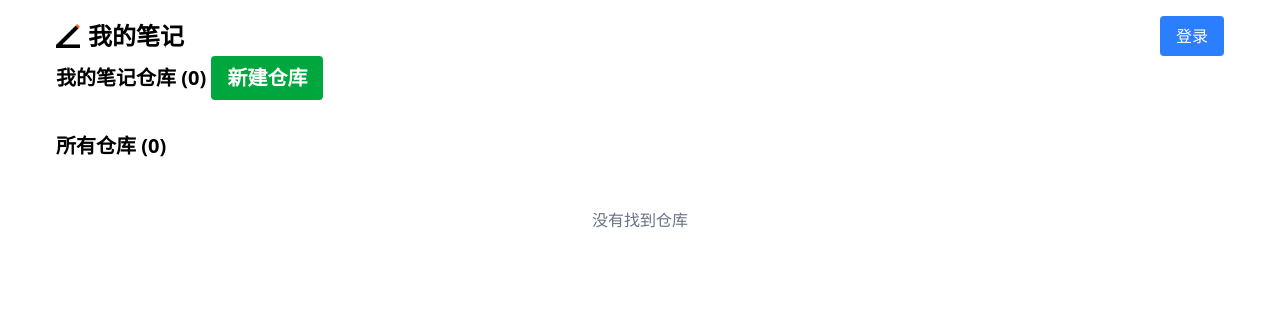
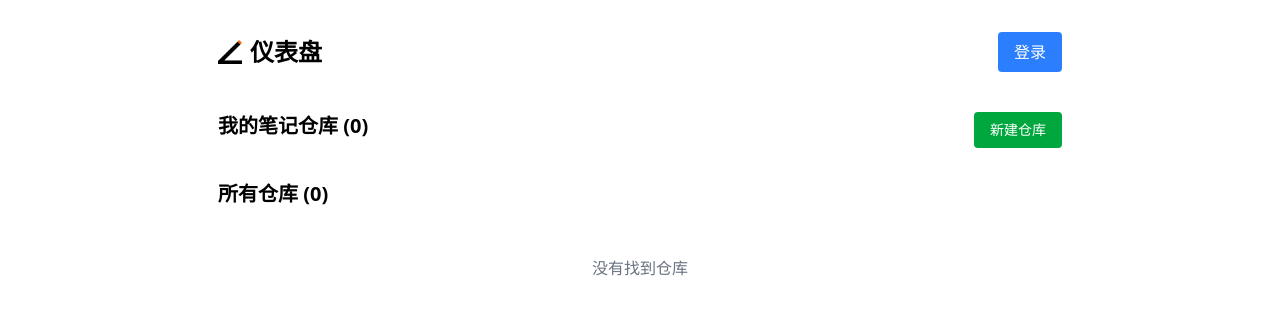
Before and after one commit to excing/WebNote, a SvelteKit app: page /dashboard in a window 1280 px wide. Shown: the top 314 px of the page. Built offline with nearby package versions, Linux system fonts and the light colour scheme.

Commit message:
Update: 界面更新

```diff
--- a/src/lib/components/CreateRepoButton.svelte
+++ b/src/lib/components/CreateRepoButton.svelte
@@ -1,18 +1,20 @@
 <script lang="ts">
   import CreateRepoModal from "./CreateRepoModal.svelte";
 
+  export let responsive = true;
+  export let text = "新建仓库";
+
   let showCreateModal = false;
-  let text = "新建仓库";
 </script>
 
 <button
   on:click={() => (showCreateModal = true)}
-  class={$$props.class}
+  class="{$$props.class} flex items-center"
   title={text}
 >
   <svg
     xmlns="http://www.w3.org/2000/svg"
-    class="h-5 w-5 md:hidden"
+    class="h-5 w-5 {responsive ? 'md:hidden' : ''}"
     fill="none"
     viewBox="0 0 24 24"
     stroke="currentColor"
@@ -24,7 +26,7 @@
       d="M12 4v16m8-8H4"
     />
   </svg>
-  <span class="hidden md:inline">{text}</span>
+  <span class={responsive ? "hidden md:inline" : "ml-1"}>{text}</span>
 </button>
 
 <CreateRepoModal
--- a/src/lib/components/Dropdown.svelte
+++ b/src/lib/components/Dropdown.svelte
@@ -1,6 +1,9 @@
 <script lang="ts">
   import { fade } from "svelte/transition";
   import { clickOutside } from "$lib/utils/window";
+  import { createEventDispatcher } from "svelte";
+
+  const dispatch = createEventDispatcher();
 
   export let isOpen: boolean = false;
   export let img = "";
@@ -11,12 +14,23 @@
 
   // 切换下拉菜单
   const toggleDropdown = () => {
-    isOpen = !isOpen;
+    if (isOpen) {
+      closeDropdown();
+    } else {
+      openDropdown();
+    }
+  };
+
+  // 关闭下拉菜单
+  const openDropdown = () => {
+    isOpen = true;
+    dispatch("opened");
   };
 
   // 关闭下拉菜单
   const closeDropdown = () => {
     isOpen = false;
+    dispatch("closed");
   };
 </script>
 
--- a/src/lib/components/RepositoryCard.svelte
+++ b/src/lib/components/RepositoryCard.svelte
@@ -14,12 +14,19 @@
     updated_at: string;
   };
 
+  // 是否确认移除
+  let isRemove = false;
+
   // Check if this repo is selected
   $: isSelected = $githubAuth.noteRepos.some((r) => r.id === repository.id);
 
   function toggleSelection() {
     if (isSelected) {
-      githubAuth.removeNoteRepo(repository.id);
+      if (isRemove) {
+        githubAuth.removeNoteRepo(repository.id);
+      } else {
+        isRemove = true;
+      }
     } else {
       githubAuth.addNoteRepo(repository);
     }
@@ -41,13 +48,19 @@
         </span>
       {/if}
     </h3>
-    <Dropdown class="flex flex-col w-42">
+    <Dropdown
+      class="flex flex-col w-42"
+      on:opened={() => {
+        isRemove = false;
+      }}
+    >
       <a
         href={repository.html_url}
         target="_blank"
         class="rounded-t-lg flex items-center px-4 py-2 text-sm text-gray-700 hover:bg-gray-100 hover:text-gray-900"
         role="menuitem"
         tabindex="-1"
+        data-close-dropdown
         on:click={() => {}}
       >
         <span class="mr-3 ic-github h-5 w-5"></span>
@@ -57,6 +70,7 @@
         class="flex items-center px-4 py-2 text-sm text-gray-700 hover:bg-gray-100 hover:text-gray-900"
         role="menuitem"
         tabindex="-1"
+        data-close-dropdown
         on:click={() => {}}
       >
         <span class="mr-3 ic-devices h-5 w-5"></span>
@@ -69,8 +83,11 @@
             ? "bg-red-100 text-red-700 hover:bg-red-200"
             : "bg-blue-100 text-blue-700 hover:bg-blue-200"
         }`}
+        role="menuitem"
+        tabindex="-1"
+        data-close-dropdown={isRemove || !isSelected}
       >
-        {isSelected ? "移除" : "添加为笔记"}
+        {isSelected ? (isRemove ? "确认移除" : "移除") : "添加为笔记"}
       </button>
     </Dropdown>
   </div>
--- a/src/lib/components/Toolbar.svelte
+++ b/src/lib/components/Toolbar.svelte
@@ -2,6 +2,8 @@
   import { goto } from "$app/navigation";
   import { githubAuth } from "$lib/stores/githubAuth";
   import UserDropdown from "./UserDropdown.svelte";
+
+  export let title = "我的笔记";
 
   function handleSelect(event: CustomEvent) {
     console.log("Selected item:", event.detail.item);
@@ -29,17 +31,17 @@
 </script>
 
 <header class="flex justify-between items-center {$$props.class}">
-  <a href="/">
-    <h1 class="text-2xl font-bold flex items-center space-x-2">
+  <h1 class="text-2xl font-bold flex items-center space-x-2">
+    <a href="/">
       <img
         class="w-6 h-6"
         src="/favicon.png"
         alt="Web Note Icon"
         title="Web Note Icon"
       />
-      <span class="hidden md:inline">我的笔记</span>
-    </h1>
-  </a>
+    </a>
+    <span class="hidden md:inline">{title}</span>
+  </h1>
   <slot />
   {#if $githubAuth.user}
     <div class="flex items-center gap-4">
--- a/src/lib/components/UserDropdown.svelte
+++ b/src/lib/components/UserDropdown.svelte
@@ -1,7 +1,7 @@
 <script lang="ts">
   import { fade } from "svelte/transition";
   import { createEventDispatcher } from "svelte";
-    import { clickOutside } from "$lib/utils/window";
+  import { clickOutside } from "$lib/utils/window";
 
   export let userImage: string;
   export let userName: string = "User";
--- a/src/lib/utils/window.ts
+++ b/src/lib/utils/window.ts
@@ -3,12 +3,20 @@ export function clickOutside(node: HTMLElement, handler: () => void) {
   const handleClick = (event: MouseEvent) => {
     if (
       node &&
-      (!node.contains(event.target as Node) || (event.target as HTMLElement).hasAttribute("data-close-dropdown")) &&
       !event.defaultPrevented
     ) {
-      event.preventDefault();
-      event.stopPropagation();
-      handler();
+      if (!node.contains(event.target as Node)) {
+        event.preventDefault();
+        event.stopPropagation();
+        handler();
+      } else {
+        const target = (event.target as HTMLElement)
+        const has = target.hasAttribute("data-close-dropdown");
+        const value = target.getAttribute("data-close-dropdown");
+        if (has && value !== 'false') {
+          handler();
+        }
+      }
     }
   };
 
--- a/src/routes/+page.svelte
+++ b/src/routes/+page.svelte
@@ -1,4 +1,5 @@
 <script lang="ts">
+  import { goto } from "$app/navigation";
   import CreateRepoButton from "$lib/components/CreateRepoButton.svelte";
   import Home from "$lib/components/Home.svelte";
   import RepositoryCard from "$lib/components/RepositoryCard.svelte";
@@ -8,12 +9,30 @@
 
 <Home class="max-w-[860px] mx-auto px-2 pt-8 space-y-10">
   <Toolbar></Toolbar>
+  {#if false}
     <section class=" space-y-5">
       <div class="flex justify-between">
         <h2 class="text-xl font-semibold">最近笔记</h2>
       </div>
       <div class="grid grid-cols-1 md:grid-cols-2 lg:grid-cols-3 gap-4"></div>
     </section>
+  {/if}
+
+  {#if $githubAuth.noteRepos.length == 0}
+    <div class="text-center p-8">
+      <h2 class="text-xl font-bold mb-4">选择一个笔记仓库</h2>
+      <p class="mb-4">您还没有添加任何笔记仓库</p>
+      <div class="flex flex-wrap items-end justify-center space-x-4">
+        <CreateRepoButton
+          responsive={false}
+          class="px-12 py-1 bg-green-600 text-white rounded-full md:rounded hover:bg-green-700"
+        />
+        <a href="/dashboard" class="text-sm text-gray-400 hover:text-gray-800">
+          去仪表盘添加仓库
+        </a>
+      </div>
+    </div>
+  {:else}
     <section class=" space-y-5">
       <div class="flex justify-between">
         <h2 class="text-xl font-semibold">
@@ -29,4 +48,5 @@
         {/each}
       </div>
     </section>
+  {/if}
 </Home>
--- a/src/routes/dashboard/+page.svelte
+++ b/src/routes/dashboard/+page.svelte
@@ -2,14 +2,13 @@
   import { onMount } from "svelte";
   import { createGitHubRepoManager } from "$lib/utils/github";
   import RepositoryCard from "$lib/components/RepositoryCard.svelte";
-  import CreateRepoModal from "$lib/components/CreateRepoModal.svelte";
   import { githubAuth } from "$lib/stores/githubAuth";
   import { goto } from "$app/navigation";
   import Toolbar from "$lib/components/Toolbar.svelte";
+  import CreateRepoButton from "$lib/components/CreateRepoButton.svelte";
 
   let user: any = null;
   let repos: any[] = [];
-  let showCreateModal = false;
 
   onMount(async () => {
     githubAuth.setLoading(true);
@@ -35,8 +34,8 @@
   }
 </script>
 
-<div class="max-w-[1200px] mx-auto p-4">
-  <Toolbar></Toolbar>
+<div class="max-w-[860px] mx-auto px-2 pt-8 space-y-10">
+  <Toolbar title="仪表盘"></Toolbar>
 
   <main>
     {#if $githubAuth.isLoading}
@@ -58,38 +57,16 @@
         </button>
       </div>
     {:else}
-      <!-- Create Repository Modal -->
-      <CreateRepoModal
-        isOpen={showCreateModal}
-        closeModal={() => (showCreateModal = false)}
-      />
-
       <!-- Rest of your dashboard content remains the same -->
-      <section class="mb-8">
-        <h2 class="text-xl font-semibold mb-4">
-          我的笔记仓库 ({$githubAuth.noteRepos.length})
-          <button
-            on:click={() => (showCreateModal = true)}
-            class="p-2 md:px-4 md:py-2 bg-green-600 text-white rounded-full md:rounded hover:bg-green-700"
-            title="新建仓库"
-          >
-            <svg
-              xmlns="http://www.w3.org/2000/svg"
-              class="h-5 w-5 md:hidden"
-              fill="none"
-              viewBox="0 0 24 24"
-              stroke="currentColor"
-            >
-              <path
-                stroke-linecap="round"
-                stroke-linejoin="round"
-                stroke-width="2"
-                d="M12 4v16m8-8H4"
-              />
-            </svg>
-            <span class="hidden md:inline">新建仓库</span>
-          </button>
-        </h2>
+      <section class="mb-8 space-y-5">
+        <div class="flex justify-between">
+          <h2 class="text-xl font-semibold">
+            我的笔记仓库 ({$githubAuth.noteRepos.length})
+          </h2>
+          <CreateRepoButton
+            class="p-2 text-sm md:px-4 md:py-2 bg-green-600 text-white rounded-full md:rounded hover:bg-green-700"
+          />
+        </div>
         {#if $githubAuth.noteRepos.length > 0}
           <div class="grid grid-cols-1 md:grid-cols-2 lg:grid-cols-3 gap-4">
             {#each $githubAuth.noteRepos as repo}
```
Lines whose indentation alone changed are shown as unchanged.
